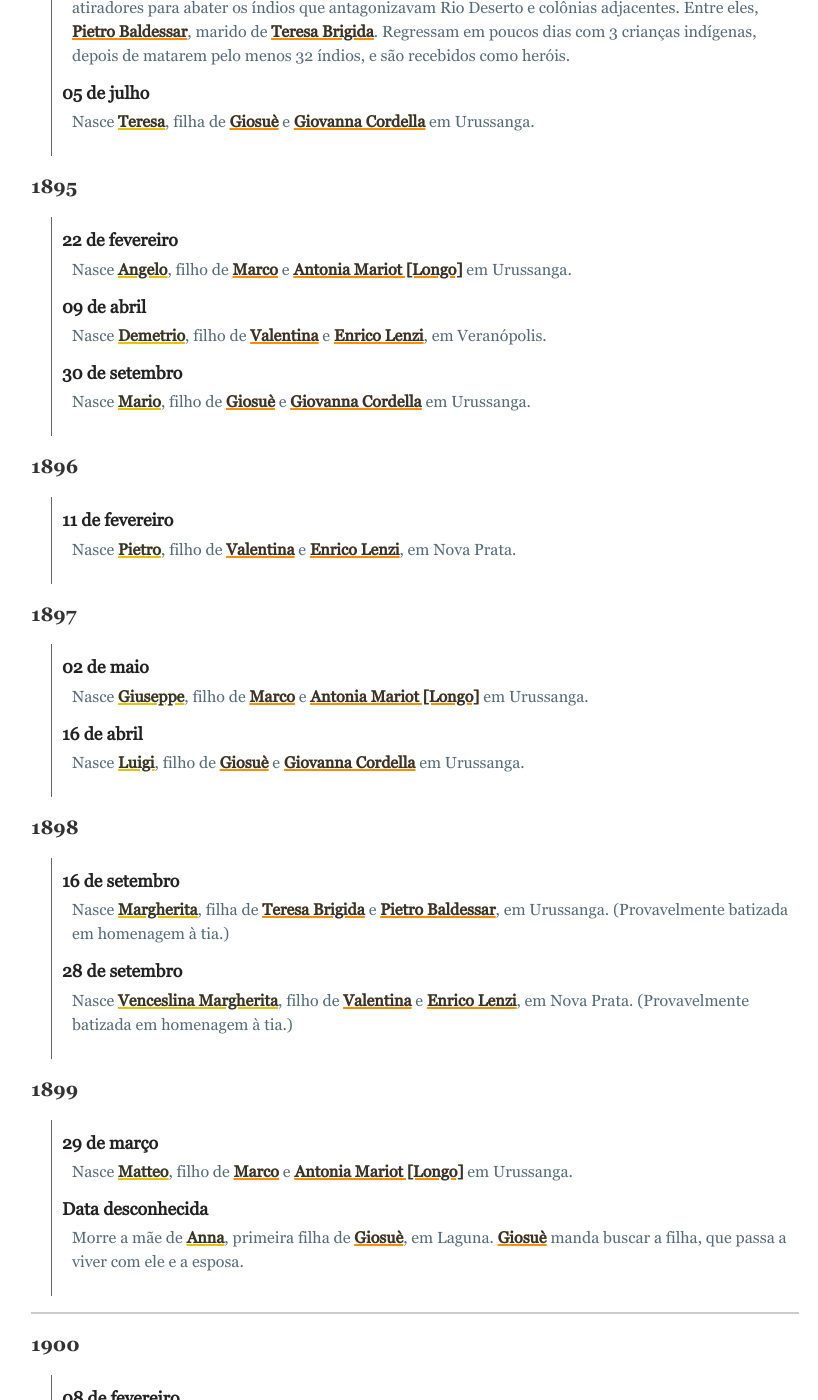
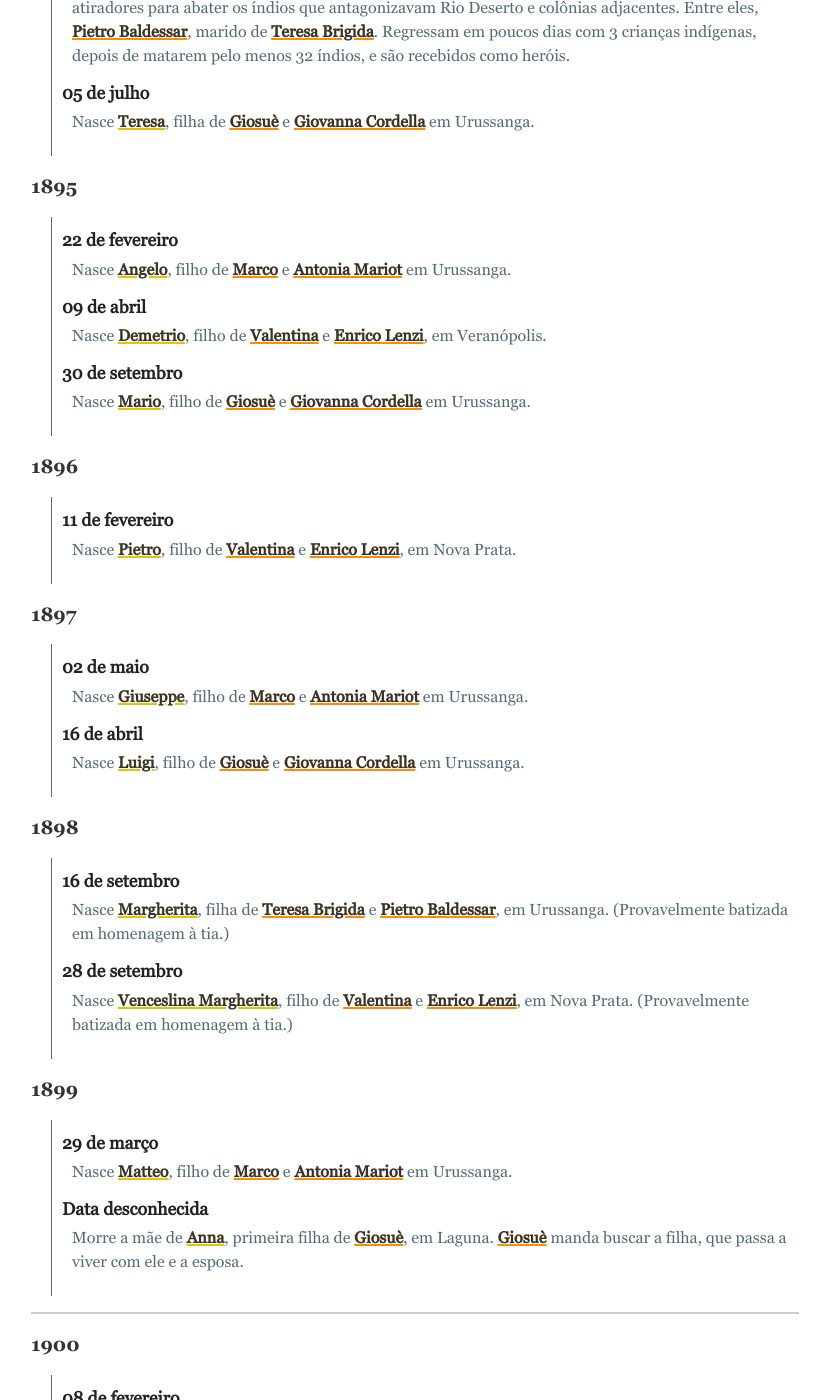
Before and after one commit to sentient06/mariot-family, a Jekyll site: the page built from eventos.md, in a window 1280 px wide and 1400 px high, scrolled down 11896 px. Shown: the whole window, without its empty margins (225-1043 px from the left). Built offline with Jekyll 4.4.1, drawn with Linux system fonts in a browser that asks for light colours; some web fonts are replaced; some of the changed text lies outside the part shown.

Commit message:
Fixing some errors

```diff
--- a/_data/downloads/3_brazil.yml
+++ b/_data/downloads/3_brazil.yml
@@ -135,7 +135,7 @@
         ancestors: *a_matteo1
       - name: Antonia
         ancestors:
-          - Tommaso Longo
+          - Tommaso Mariot
 
   - year: 1889
     anchor: "1889"
@@ -343,7 +343,7 @@
         ancestors: *a_matteo1
       - name: Antonia
         ancestors:
-          - Tommaso Longo
+          - Tommaso Mariot
       - name: Giovanni
         ancestors: *a_marco2
       - name: Maria
--- a/eventos.md
+++ b/eventos.md
@@ -325,7 +325,7 @@
 : <strong class="g2">Margherita</strong> casa com <strong class="g2">Luigi Baldessar</strong> em Urussanga.
 
 19 de dezembro
-: Nasce <strong class="g3">Giovanni</strong>, filho de <strong class="g2">Marco</strong> e <strong class="g2">Antonia Mariot [Longo]</strong> em Urussanga. (Provavelmente batizado em homenagem ao tio.)
+: Nasce <strong class="g3">Giovanni</strong>, filho de <strong class="g2">Marco</strong> e <strong class="g2">Antonia Mariot</strong> em Urussanga. (Provavelmente batizado em homenagem ao tio.)
 
 # 1889
 20 de fevereiro
@@ -353,7 +353,7 @@
 
 # 1890
 15 de janeiro
-: Nasce <strong class="g3">Maria</strong>, filha de <strong class="g2">Marco</strong> e <strong class="g2">Antonia Mariot [Longo]</strong> em Urussanga.
+: Nasce <strong class="g3">Maria</strong>, filha de <strong class="g2">Marco</strong> e <strong class="g2">Antonia Mariot</strong> em Urussanga.
 
 26 de julho
 : Nasce <strong class="g3">Margherita</strong>, filha de <strong class="g2">Pietro</strong> e <strong class="g2">Lucia Olivier</strong>, em Urussanga. (Provavelmente batizada em homenagem à tia.)
@@ -377,7 +377,7 @@
 
 # 1893
 15 de março
-: Nasce <strong class="g3">Adelia</strong>, filha de <strong class="g2">Marco</strong> e <strong class="g2">Antonia Mariot [Longo]</strong> em Urussanga.
+: Nasce <strong class="g3">Adelia</strong>, filha de <strong class="g2">Marco</strong> e <strong class="g2">Antonia Mariot</strong> em Urussanga.
 
 23 de março
 : <strong class="g2">Teresa Rosso</strong>, esposa de <strong class="g2">Giosuè</strong>, morre em Urussanga, de febre tifóide.
@@ -401,7 +401,7 @@
 
 # 1895
 22 de fevereiro
-: Nasce <strong class="g3">Angelo</strong>, filho de <strong class="g2">Marco</strong> e <strong class="g2">Antonia Mariot [Longo]</strong> em Urussanga.
+: Nasce <strong class="g3">Angelo</strong>, filho de <strong class="g2">Marco</strong> e <strong class="g2">Antonia Mariot</strong> em Urussanga.
 
 09 de abril
 : Nasce <strong class="g3">Demetrio</strong>, filho de <strong class="g2">Valentina</strong> e <strong class="g2">Enrico Lenzi</strong>, em Veranópolis.
@@ -416,7 +416,7 @@
 
 # 1897
 02 de maio
-: Nasce <strong class="g3">Giuseppe</strong>, filho de <strong class="g2">Marco</strong> e <strong class="g2">Antonia Mariot [Longo]</strong> em Urussanga.
+: Nasce <strong class="g3">Giuseppe</strong>, filho de <strong class="g2">Marco</strong> e <strong class="g2">Antonia Mariot</strong> em Urussanga.
 
 16 de abril
 : Nasce <strong class="g3">Luigi</strong>, filho de <strong class="g2">Giosuè</strong> e <strong class="g2">Giovanna Cordella</strong> em Urussanga.
@@ -431,7 +431,7 @@
 
 # 1899
 29 de março
-: Nasce <strong class="g3">Matteo</strong>, filho de <strong class="g2">Marco</strong> e <strong class="g2">Antonia Mariot [Longo]</strong> em Urussanga.
+: Nasce <strong class="g3">Matteo</strong>, filho de <strong class="g2">Marco</strong> e <strong class="g2">Antonia Mariot</strong> em Urussanga.
 
 Data desconhecida
 : Morre a mãe de <strong class="g3">Anna</strong>, primeira filha de <strong class="g2">Giosuè</strong>, em Laguna. <strong class="g2">Giosuè</strong> manda buscar a filha, que passa a viver com ele e a esposa.
@@ -447,7 +447,7 @@
 
 # 1901
 20 de março
-: Nasce <strong class="g3">Lucia</strong>, filha de <strong class="g2">Marco</strong> e <strong class="g2">Antonia Mariot [Longo]</strong> em Urussanga.
+: Nasce <strong class="g3">Lucia</strong>, filha de <strong class="g2">Marco</strong> e <strong class="g2">Antonia Mariot</strong> em Urussanga.
 
 # 1902
 
@@ -497,7 +497,7 @@
 
 # 1910
 20 de março
-: Nasce <strong class="g3">Ida</strong>, última filha de <strong class="g2">Marco</strong> e <strong class="g2">Antonia Mariot [Longo]</strong> em Urussanga.
+: Nasce <strong class="g3">Ida</strong>, última filha de <strong class="g2">Marco</strong> e <strong class="g2">Antonia Mariot</strong> em Urussanga.
 
 # 1911
 Data desconhecida
@@ -541,7 +541,7 @@
 
 # 1932
 14 de setembro
-: <strong class="g2">Maria Mariot [Longo]</strong>, esposa de <strong class="g2">Marco</strong>, morre em Lauro Müller.
+: <strong class="g2">Maria Mariot</strong>, esposa de <strong class="g2">Marco</strong>, morre em Lauro Müller.
 
 # 1933
 07 de dezembro
--- a/imigrantes.html
+++ b/imigrantes.html
@@ -223,6 +223,9 @@
                 <h4>Comentários</h4>
                 <p>
                     De fato, os nomes estão no verso da última folha. Esta tabela diz que eles embarcaram em "Brox", que é abreviatura para Bordeaux. Baldessar erroneamente diz que eles embarcaram em Liverpool.
+                </p>
+                <p>
+                    Outra gafe que Baldessar cometeu foi dizer que a família que viajou com Matteo e Marco eram da família "Longo", quando na verdade eram descendentes de Tommaso.
                 </p>
                 <p>
                     Esta imagem foi substituída na versão digital por uma versão melhor.
```
Also changed, not shown: introducao.html (+2 -5 lines).
